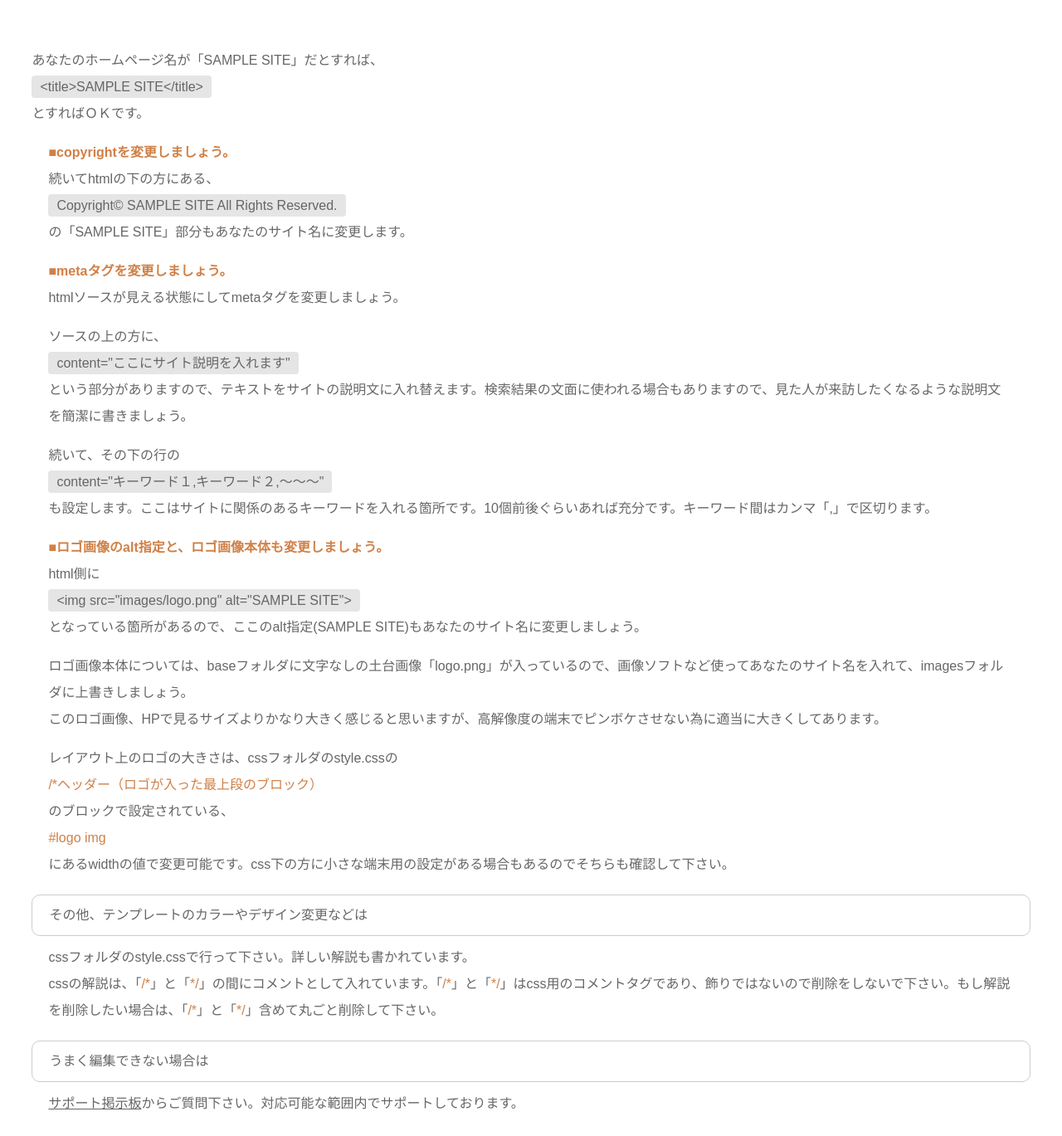
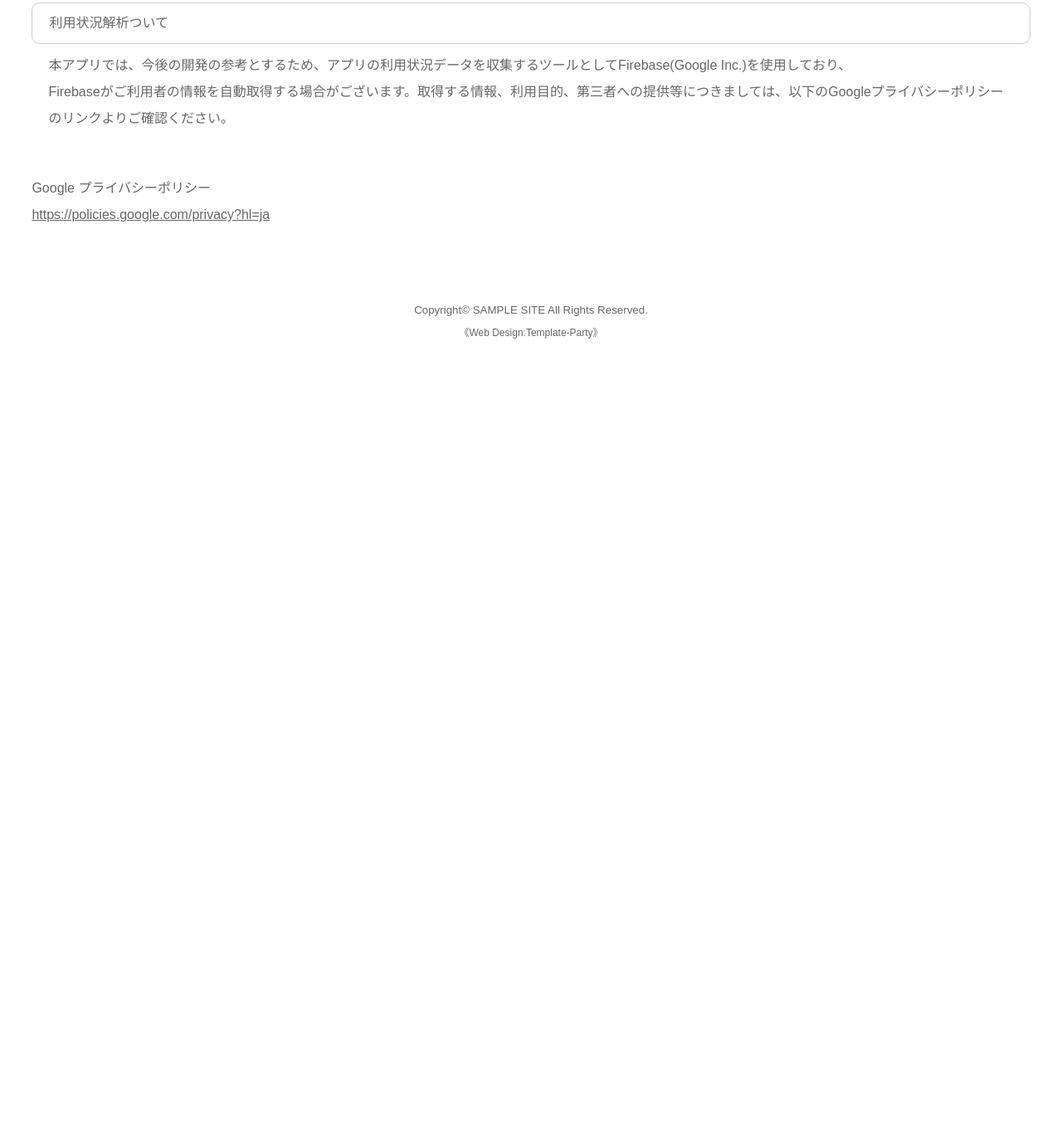
Before and after one commit to KAGEMO/KAGEMO.github.io, a plain HTML site: page privacy policy.html in a window 1280 px wide. Shown: the part 786-2155 px from the top of the page at 83% size. After the commit the page ends 1209 px from the top, so only its background shows below. Drawn offline with Linux system fonts and the light colour scheme.

Commit message:
Update privacy policy.html

```diff
--- a/privacy policy.html
+++ b/privacy policy.html
@@ -42,48 +42,21 @@
 <p>本アプリは、広告配信のためにGoogle 広告、Google AdMob、利用状況解析のためにGoogle Firebase Analyticsを使用しています<br></p>
 
 <h3>広告について</h3>
-本アプリでは、広告配信を目的として以下の広告配信事業者がご利用者の情報を自動取得する場合がございます。<br>
-取得する情報、利用目的、第三者への提供等につきましては、以下の広告配信事業者のアプリケーション・プライバシーポリシーのリンクよりご確認ください。<br>
+<p>本アプリでは、広告配信を目的として以下の広告配信事業者がご利用者の情報を自動取得する場合がございます。<br>
+取得する情報、利用目的、第三者への提供等につきましては、以下の広告配信事業者のアプリケーション・プライバシーポリシーのリンクよりご確認ください。<br></p>
 <br>
 AdMob（Google Inc.）<br>
 <a href="http://www.google.com/intl/ja/policies/technologies/ads/" target="_blank">http://www.google.com/intl/ja/policies/technologies/ads/</a></p><br>
-<br>
+
 Google 広告に関するポリシー<br>
 <a href="https://policies.google.com/technologies/ads?hl=ja"_blank">https://policies.google.com/technologies/ads?hl=ja</a></p><br>
+
+<h3>利用状況解析ついて</h3>
+<p>本アプリでは、今後の開発の参考とするため、アプリの利用状況データを収集するツールとしてFirebase(Google Inc.)を使用しており、<br>
+Firebaseがご利用者の情報を自動取得する場合がございます。取得する情報、利用目的、第三者への提供等につきましては、以下のGoogleプライバシーポリシーのリンクよりご確認ください。<br></p>
 <br>
-あなたのホームページ名が「SAMPLE SITE」だとすれば、<br>
-<span class="look">&lt;title&gt;SAMPLE SITE&lt;/title&gt;</span><br>
-とすればＯＫです。</p>
-<p><strong class="color1">■copyrightを変更しましょう。</strong><br>
-続いてhtmlの下の方にある、<br>
-<span class="look">Copyright&copy; SAMPLE SITE All Rights Reserved.</span><br>
-の「SAMPLE SITE」部分もあなたのサイト名に変更します。</p>
-<p><strong class="color1">■metaタグを変更しましょう。</strong><br>
-htmlソースが見える状態にしてmetaタグを変更しましょう。</p>
-<p>ソースの上の方に、<br>
-<span class="look">content=&quot;ここにサイト説明を入れます&quot;</span><br>
-という部分がありますので、テキストをサイトの説明文に入れ替えます。検索結果の文面に使われる場合もありますので、見た人が来訪したくなるような説明文を簡潔に書きましょう。</p>
-<p>続いて、その下の行の<br>
-<span class="look">content=&quot;キーワード１,キーワード２,～～～&quot;</span><br>
-も設定します。ここはサイトに関係のあるキーワードを入れる箇所です。10個前後ぐらいあれば充分です。キーワード間はカンマ「,」で区切ります。</p>
-<p><strong class="color1">■ロゴ画像のalt指定と、ロゴ画像本体も変更しましょう。</strong><br>
-html側に<br>
-<span class="look">&lt;img src=&quot;images/logo.png&quot; alt=&quot;SAMPLE SITE&quot;&gt;</span><br>
-となっている箇所があるので、ここのalt指定(SAMPLE SITE)もあなたのサイト名に変更しましょう。</p>
-<p>ロゴ画像本体については、baseフォルダに文字なしの土台画像「logo.png」が入っているので、画像ソフトなど使ってあなたのサイト名を入れて、imagesフォルダに上書きしましょう。<br>
-このロゴ画像、HPで見るサイズよりかなり大きく感じると思いますが、高解像度の端末でピンボケさせない為に適当に大きくしてあります。</p>
-<p>レイアウト上のロゴの大きさは、cssフォルダのstyle.cssの<br>
-<spna class="color1">/*ヘッダー（ロゴが入った最上段のブロック）</spna><br>
-のブロックで設定されている、<br>
-<span class="color1">#logo img</span><br>
-にあるwidthの値で変更可能です。css下の方に小さな端末用の設定がある場合もあるのでそちらも確認して下さい。</p>
-
-<h3>その他、テンプレートのカラーやデザイン変更などは</h3>
-<p>cssフォルダのstyle.cssで行って下さい。詳しい解説も書かれています。<br>
-cssの解説は、「<span class="color1">/*</span>」と「<span class="color1">*/</span>」の間にコメントとして入れています。「<span class="color1">/*</span>」と「<span class="color1">*/</span>」はcss用のコメントタグであり、飾りではないので削除をしないで下さい。もし解説を削除したい場合は、「<span class="color1">/*</span>」と「<span class="color1">*/</span>」含めて丸ごと削除して下さい。</p>
-
-<h3>うまく編集できない場合は</h3>
-<p><a href="https://template-party.com/bbs/">サポート掲示板</a>からご質問下さい。対応可能な範囲内でサポートしております。</p>
+Google プライバシーポリシー<br>
+<a href="https://policies.google.com/privacy?hl=ja" target="_blank">https://policies.google.com/privacy?hl=ja</a></p><br>
 
 </section>
 
```
